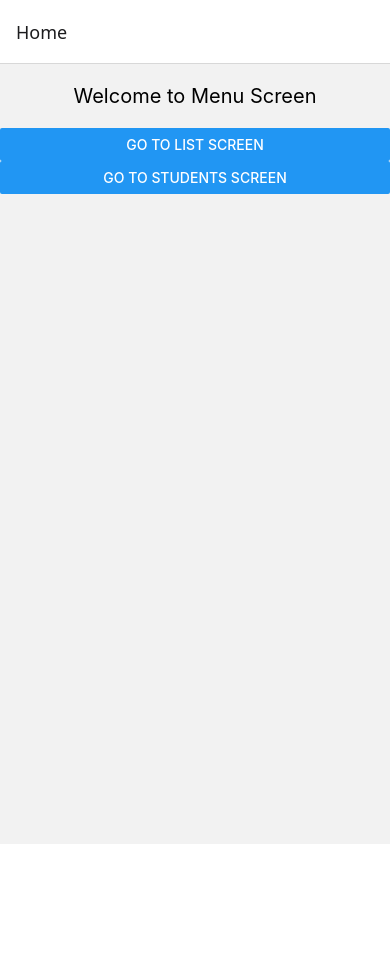
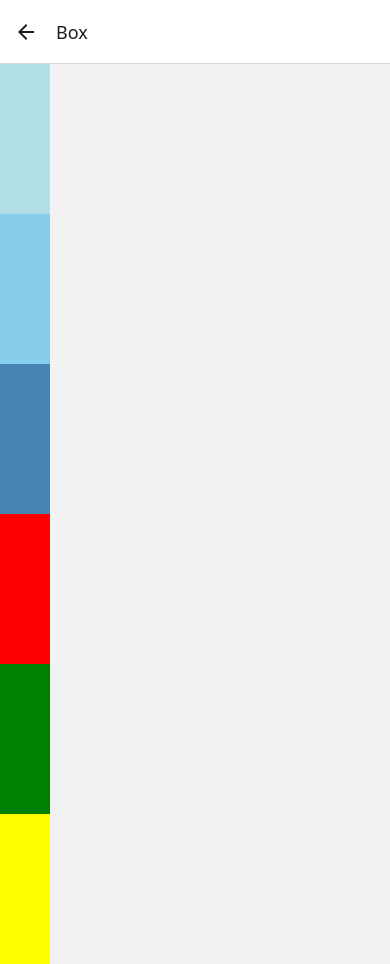
Before and after one commit to DusanPeric44/first-react-app-dec25, a React Native app: screen /Box in a window 390 px wide. Before the commit the page ends 844 px from the top, so only its background shows below. Built offline with nearby package versions, Linux system fonts and the light colour scheme.

Commit message:
module 11

```diff
--- a/App.js
+++ b/App.js
@@ -8,6 +8,7 @@ import ListScreen from "./screens/ListScreen";
 import ButtonScreen from "./screens/ButtonScreen";
 import MenuScreen from "./screens/MenuScreen";
 import StudentsScreen from "./screens/StudentsScreen";
+import BoxScreen from "./screens/BoxScreen";
 
 const Stack = createStackNavigator();
 
@@ -23,6 +24,7 @@ export default function App() {
         ></Stack.Screen>
         <Stack.Screen name="Home" component={MenuScreen}></Stack.Screen>
         <Stack.Screen name="Students" component={StudentsScreen} />
+        <Stack.Screen name="Box" component={BoxScreen} />
       </Stack.Navigator>
     </NavigationContainer>
   );
--- /dev/null
+++ b/screens/BoxScreen.js
@@ -0,0 +1,40 @@
+import React from "react";
+import { Text, StyleSheet, View } from "react-native";
+
+const BoxScreen = () => {
+  return (
+    <View
+      style={{
+        flex: 1,
+        flexDirection: "column",
+        // justifyContent: "center",
+        // alignItems: "center",
+        alignContent: "stretch",
+        flexWrap: "wrap",
+      }}
+    >
+      <View
+        style={{
+          width: 50,
+          height: 150,
+          backgroundColor: "powderblue",
+        }}
+      ></View>
+      <View
+        style={{ width: 50, height: 150, backgroundColor: "skyblue" }}
+      ></View>
+      <View
+        style={{ width: 50, height: 150, backgroundColor: "steelblue" }}
+      ></View>
+      <View style={{ width: 50, height: 150, backgroundColor: "red" }}></View>
+      <View style={{ width: 50, height: 150, backgroundColor: "green" }}></View>
+      <View
+        style={{ width: 50, height: 150, backgroundColor: "yellow" }}
+      ></View>
+    </View>
+  );
+};
+
+const styles = StyleSheet.create({});
+
+export default BoxScreen;
--- a/screens/MenuScreen.js
+++ b/screens/MenuScreen.js
@@ -16,6 +16,11 @@ const MenuScreen = (props) => {
         title="Go to Students Screen"
         onPress={() => props.navigation.navigate("Students")}
       />
+      <Button
+        style={styles.btn}
+        title="Go to Box Screen"
+        onPress={() => props.navigation.navigate("Box")}
+      />
     </View>
   );
 };
```
